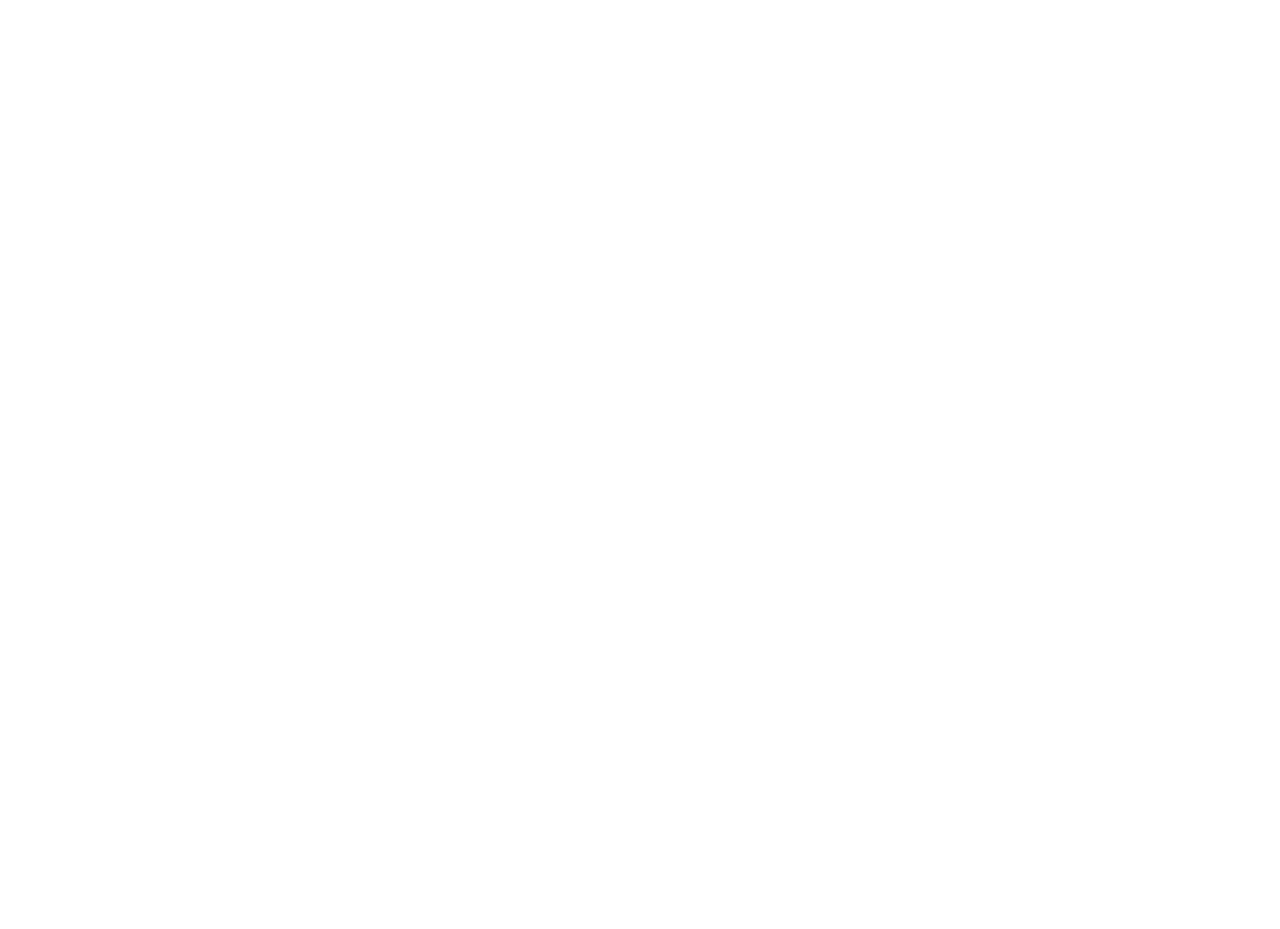
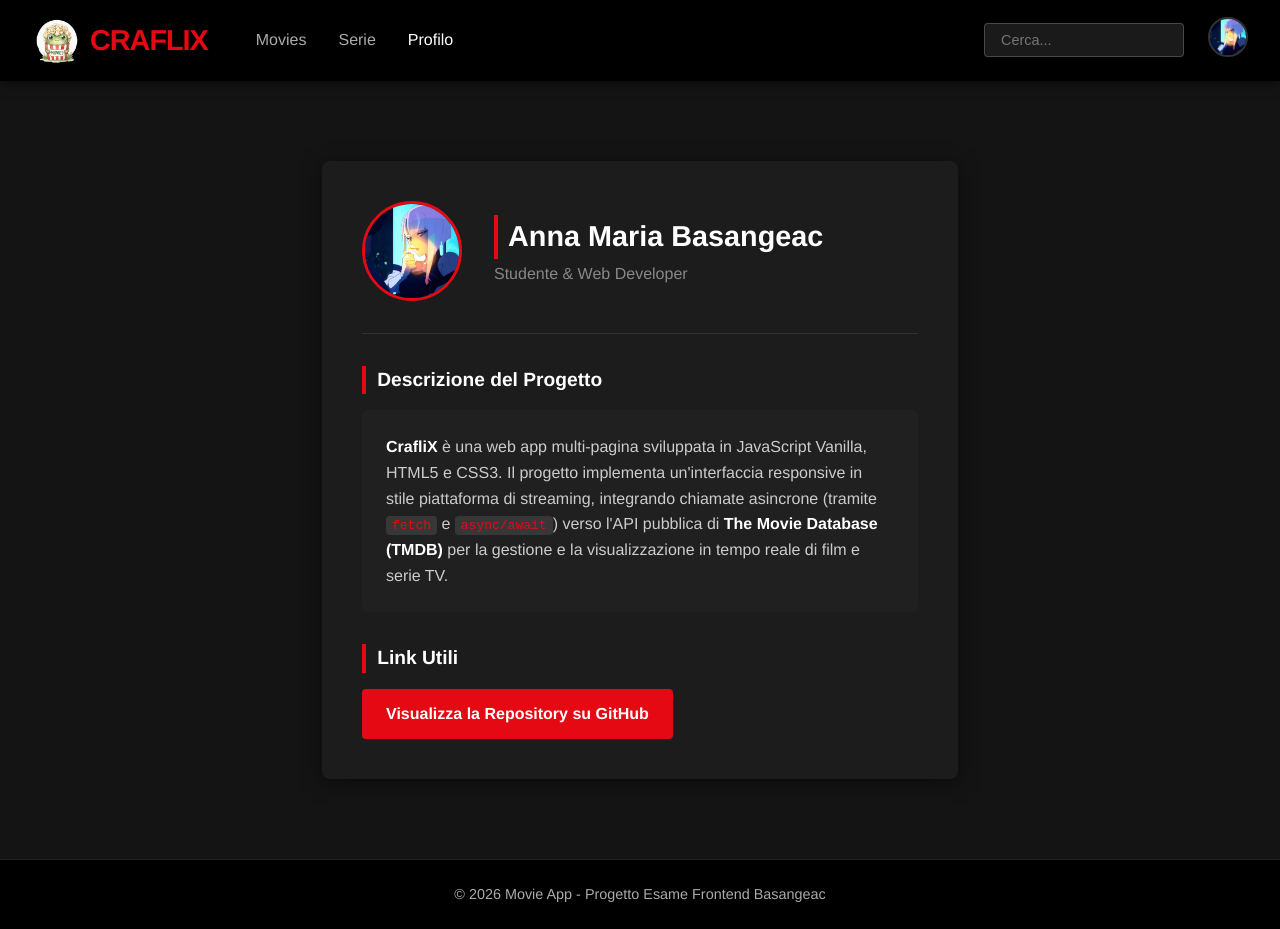
Before and after one commit to basangeacAnna/movieapp-basangeac, a website: page progetto/profile.html in a window 1280 px wide. Before the commit the page ends 800 px from the top, so only its background shows below. Drawn offline with Linux system fonts and the light colour scheme.

Commit message:
Add profile page and series page; implement series card creation and loading functionality

```diff
--- a/progetto/css/style.css
+++ b/progetto/css/style.css
@@ -227,3 +227,100 @@
     text-align: center;
     padding: 2rem;
 }
+
+.profile-section {
+    max-width: 700px;
+    margin: 3rem auto;
+    padding: 0 2rem;
+}
+
+.profile-card {
+    background-color: #1c1c1c;
+    border-radius: 8px;
+    padding: 2.5rem;
+    box-shadow: 0 4px 20px rgba(0, 0, 0, 0.5);
+}
+
+.profile-header {
+    display: flex;
+    align-items: center;
+    gap: 2rem;
+    border-bottom: 1px solid rgba(255, 255, 255, 0.1);
+    padding-bottom: 2rem;
+    margin-bottom: 2rem;
+}
+
+.profile-main-avatar {
+    width: 100px;
+    aspect-ratio: 1 / 1;
+    border-radius: 50%;
+    object-fit: cover;
+    border: 3px solid #e50914;
+}
+
+.profile-meta h2 {
+    font-size: 1.8rem;
+    color: #ffffff;
+    margin-bottom: 0.2rem;
+}
+
+.profile-role {
+    color: #888888;
+    font-size: 1rem;
+}
+
+.profile-details h3 {
+    font-size: 1.2rem;
+    color: #ffffff;
+    margin-top: 2rem;
+    margin-bottom: 1rem;
+    border-left: 4px solid #e50914;
+    padding-left: 0.7rem;
+}
+
+.project-description {
+    background-color: rgba(255, 255, 255, 0.02);
+    padding: 1.5rem;
+    border-radius: 6px;
+    line-height: 1.6;
+    color: #cccccc;
+}
+
+.project-description strong {
+    color: #ffffff;
+}
+
+.project-description code {
+    background-color: rgba(255, 255, 255, 0.1);
+    padding: 2px 6px;
+    border-radius: 4px;
+    font-family: monospace;
+    color: #e50914;
+}
+
+.github-container {
+    margin-top: 1rem;
+}
+
+.github-button {
+    display: inline-block;
+    background-color: #e50914;
+    color: #ffffff;
+    text-decoration: none;
+    padding: 0.8rem 1.5rem;
+    border-radius: 4px;
+    font-weight: 600;
+    transition: background-color 0.2s ease, transform 0.2s ease;
+}
+
+.github-button:hover {
+    background-color: #b80710;
+    transform: translateY(-2px);
+}
+
+@media (max-width: 600px) {
+    .profile-header {
+        flex-direction: column;
+        text-align: center;
+    }
+}
--- a/progetto/js/movies.js
+++ b/progetto/js/movies.js
@@ -10,7 +10,7 @@
     // Gestisco il solito placeholder se per caso manca la locandina originale
     const poster = movie.poster_path
         ? `${IMG_URL}${movie.poster_path}`
-        : 'https://via.placeholder.com/500x750?text=Nessuna+Immagine';
+        : 'src/no-poster.png';
 
     // Creo l'elemento HTML da buttare nella griglia
     const card = document.createElement('div');
--- a/progetto/profile.html
+++ b/progetto/profile.html
@@ -0,0 +1,77 @@
+<!DOCTYPE html>
+<html lang="it">
+<head>
+    <meta charset="UTF-8">
+    <meta name="viewport" content="width=device-width, initial-scale=1.0">
+    <link rel="stylesheet" href="css/style.css">
+    <title>CrafliX - Il Tuo Profilo</title>
+</head>
+<body>
+
+    <header>
+        <nav class="navbar">
+            <div class="brand-container">
+                <a href="index.html" class="logo-link">
+                    <img src="src/logoMovie.png" id="logo" alt="Logo Movies" width="50" height="55">
+                    <span class="brand-name">CrafliX</span>
+                </a>
+            </div>
+
+            <ul class="nav-links">
+                <li><a href="movies.html">Movies</a></li>
+                <li><a href="series.html">Serie</a></li>
+                <li><a href="profile.html" class="active">Profilo</a></li>
+            </ul>
+
+            <div class="header-right">
+                <div class="search-box">
+                    <input type="text" placeholder="Cerca...">
+                </div>
+                <a href="profile.html" class="avatar-link">
+                    <img src="src/profiloPhoto.jpg" alt="Profilo" class="user-avatar">
+                </a>
+            </div>
+        </nav>
+    </header>
+
+    <main>
+    <section class="profile-section">
+        <div class="profile-card">
+
+            <div class="profile-header">
+                <img src="src/profiloPhoto.jpg" alt="Profilo Utente" class="profile-main-avatar">
+                <div class="profile-meta">
+                    <h2>Anna Maria Basangeac</h2>
+                    <p class="profile-role">Studente & Web Developer</p>
+                </div>
+            </div>
+
+            <div class="profile-details">
+                <h3>Descrizione del Progetto</h3>
+                <div class="project-description">
+                    <p>
+                        <strong>CrafliX</strong> è una web app multi-pagina sviluppata in JavaScript Vanilla, HTML5 e CSS3.
+                        Il progetto implementa un'interfaccia responsive in stile piattaforma di streaming, integrando
+                        chiamate asincrone (tramite <code>fetch</code> e <code>async/await</code>) verso l'API pubblica di
+                        <strong>The Movie Database (TMDB)</strong> per la gestione e la visualizzazione in tempo reale di film e serie TV.
+                    </p>
+                </div>
+
+                <h3>Link Utili</h3>
+                <div class="github-container">
+                    <a href="https://github.com/basangeacAnna/movieapp-basangeac" target="_blank" class="github-button">
+                        Visualizza la Repository su GitHub
+                    </a>
+                </div>
+            </div>
+
+        </div>
+    </section>
+</main>
+
+    <footer>
+        <p>&copy; 2026 Movie App - Progetto Esame Frontend Basangeac</p>
+    </footer>
+
+</body>
+</html>
```
Also changed, not shown: progetto/js/series.js (+54 -0 lines), progetto/movies.html (+1 -1 lines), progetto/series.html (+52 -0 lines), progetto/src/no-poster.png (added).
